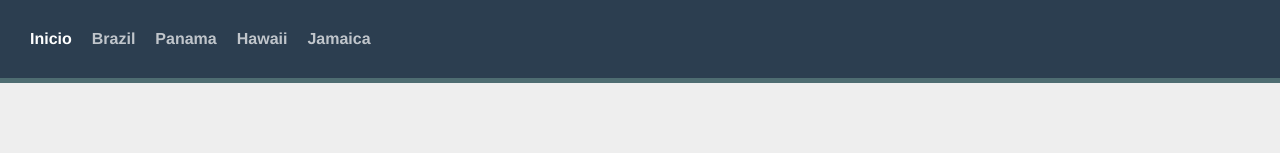
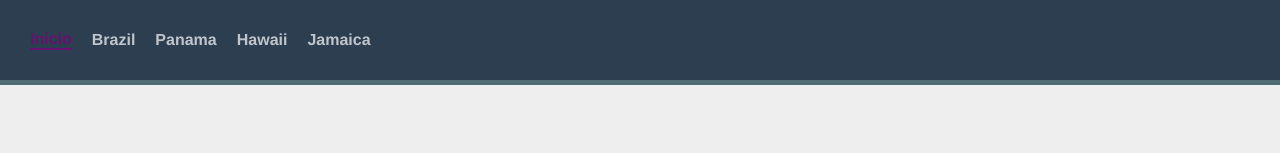
Before and after one commit to HugoBzn/v3-router, a Vue app: page / in a window 1280 px wide. Shown: the top 153 px of the page. Built offline with nearby package versions, Linux system fonts and the light colour scheme.

Commit message:
navigation-active-link

```diff
--- a/src/components/TheNavigation.vue
+++ b/src/components/TheNavigation.vue
@@ -7,3 +7,10 @@
     <router-link to="/jamaica">Jamaica</router-link>
     </div>
 </template>
+
+<style>
+    #nav .navigation-active-link {
+        color: purple;
+        border-bottom: 2px solid purple;
+    }
+</style>
--- a/src/router/index.js
+++ b/src/router/index.js
@@ -39,6 +39,8 @@ const router = createRouter({
   history: createWebHistory(),
   // 2.3 Configurando las rutas
   routes,
+  // 2.4 Configurando clase del enlace activo
+  linkActiveClass: "navigation-active-link",
 });
 
 export default router;
```
